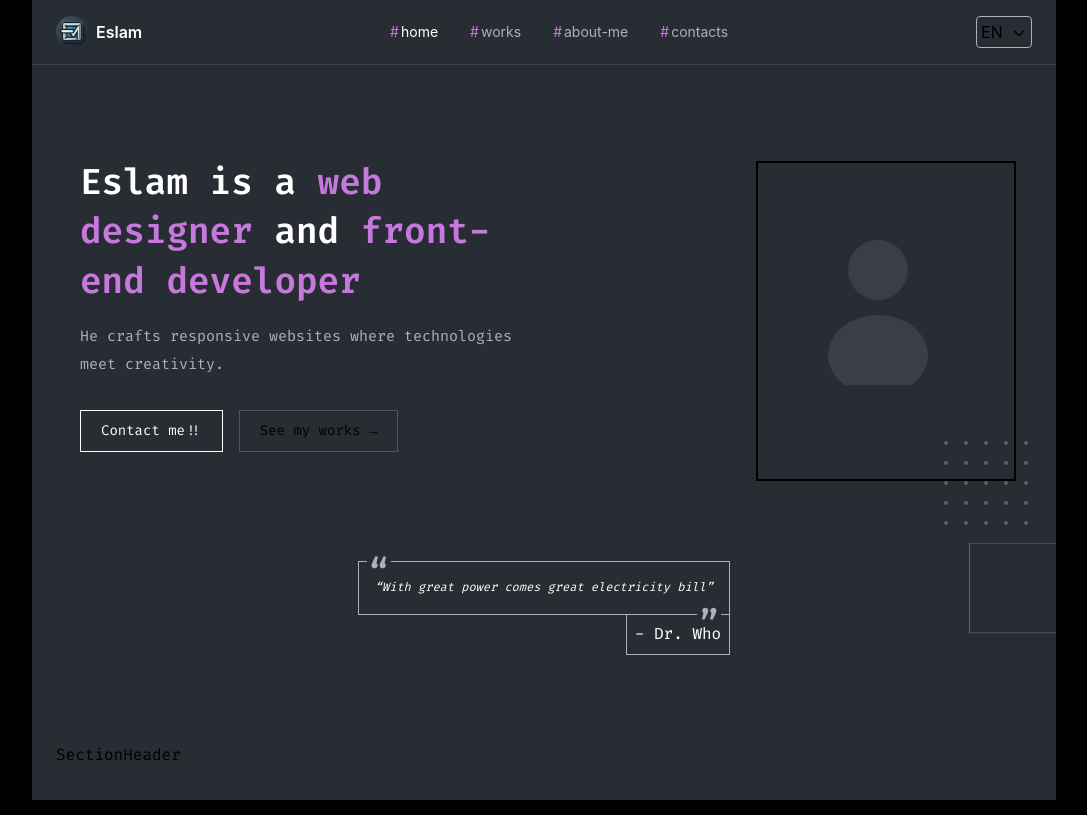
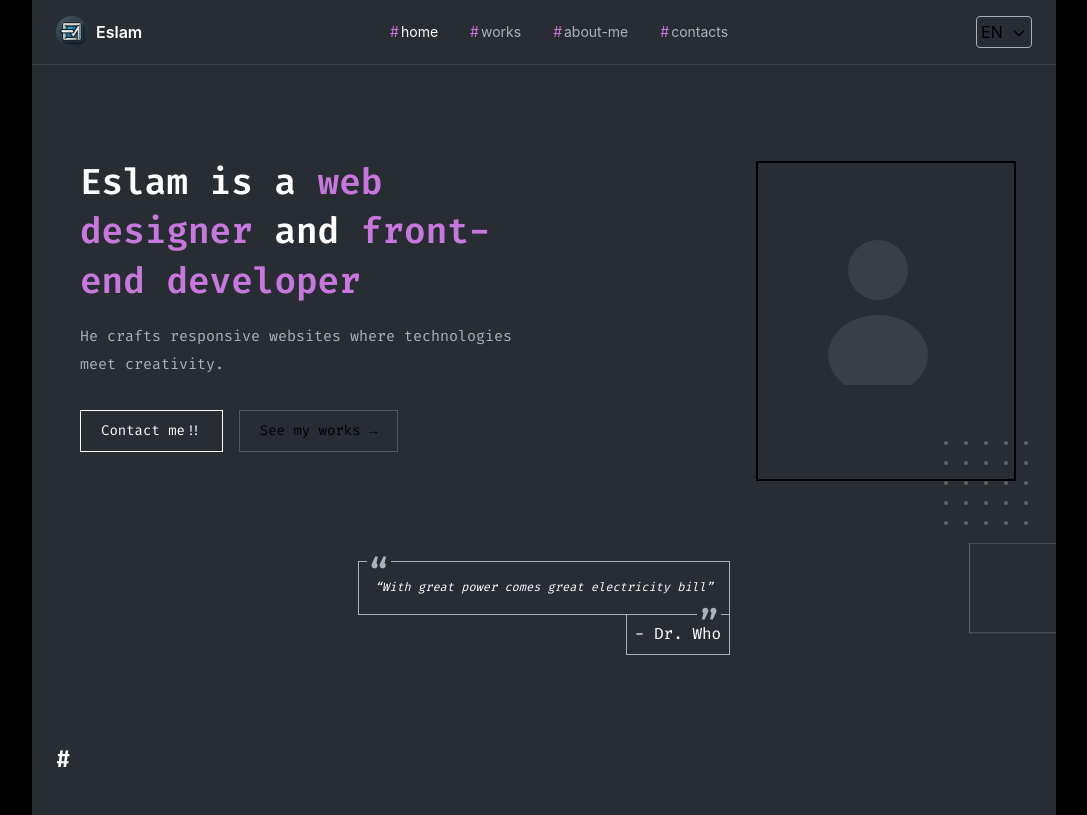
Before and after one commit to Eslam-mg/portfolio, a Next.js app: page / in a window 1280 px wide. Shown: the whole page, without its empty margins (96-1183 px from the left). Built offline with nearby package versions, Linux system fonts and the light colour scheme.

Commit message:
add content of sectionHeader component

```diff
--- a/src/components/SectionHeader/SectionHeader.tsx
+++ b/src/components/SectionHeader/SectionHeader.tsx
@@ -13,6 +13,15 @@ export default function SectionHeader({
     showLine = false,
 }: SectionHeaderProps) {
     return (
-        <div>SectionHeader</div>
+        <div className={`mb-10 ${className}`}>
+            <h2 className="text-white text-2xl font-semibold m-0 flex items-center font-mono">
+                <span className="text-primary">#</span>
+                {title}
+                <span className="inline-block ml-3 h-0.5 w-20 bg-primary self-center" />
+            </h2>
+            {subtitle && (
+                <p className="text-gray-text m-0 mt-2 text-sm">{subtitle}</p>
+            )}
+        </div>
     )
 };
```
